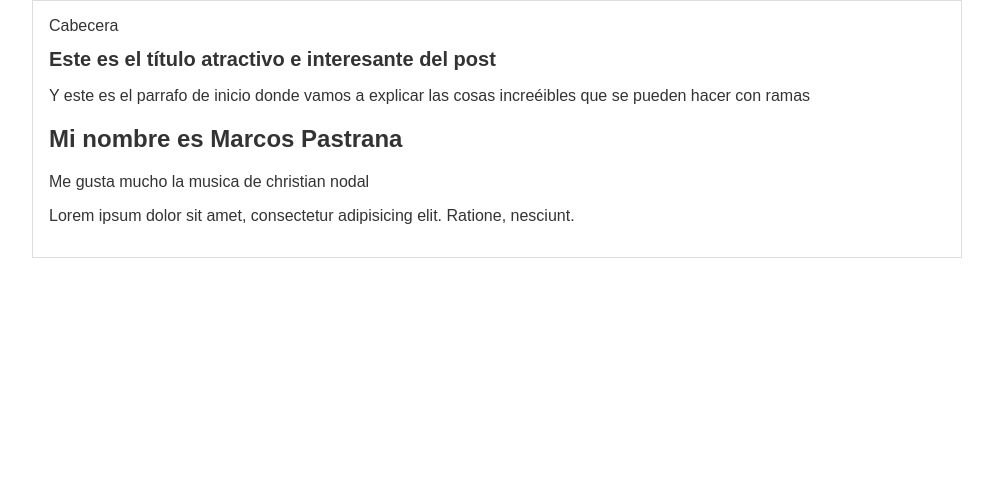
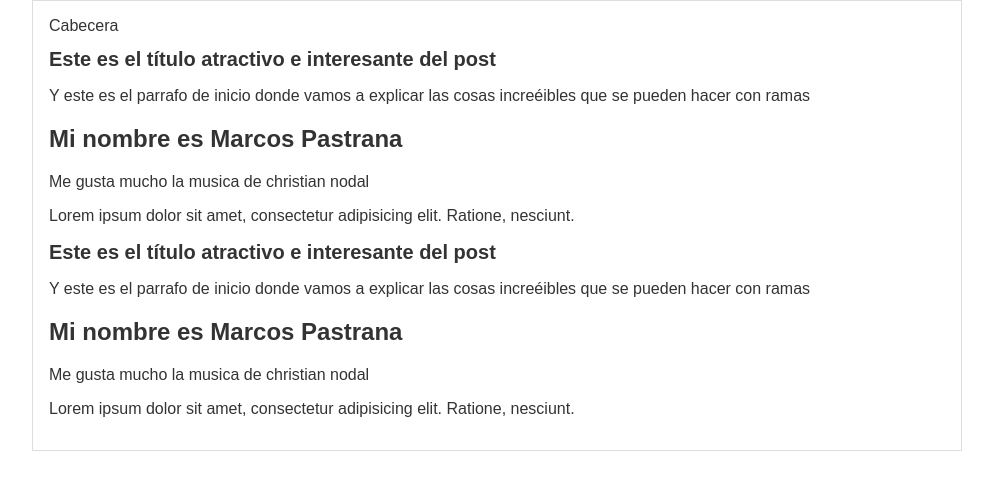
Before and after one commit to hdiazb/MiPrimerGit, a plain HTML site: page index.html in a window 1280 px wide. Shown: the whole page, without its empty margins (143-1136 px from the left). Drawn offline with Linux system fonts and the light colour scheme.

Commit message:
Agregando contenedor

```diff
--- a/index.html
+++ b/index.html
@@ -19,6 +19,13 @@
           <p>Me gusta mucho la musica de christian nodal</p>
           <p>Lorem ipsum dolor sit amet, consectetur adipisicing elit. Ratione, nesciunt.</p>
       </div>
+      <div id="post">
+          <h1>Este es el título atractivo e interesante del post</h1>
+          <p>Y este es el parrafo de inicio donde vamos a explicar las cosas increéibles que se pueden hacer con ramas</p>
+          <h2>Mi nombre es Marcos Pastrana</h2>
+          <p>Me gusta mucho la musica de christian nodal</p>
+          <p>Lorem ipsum dolor sit amet, consectetur adipisicing elit. Ratione, nesciunt.</p>
+      </div>
   </div>
 </body>
 </html>
```
